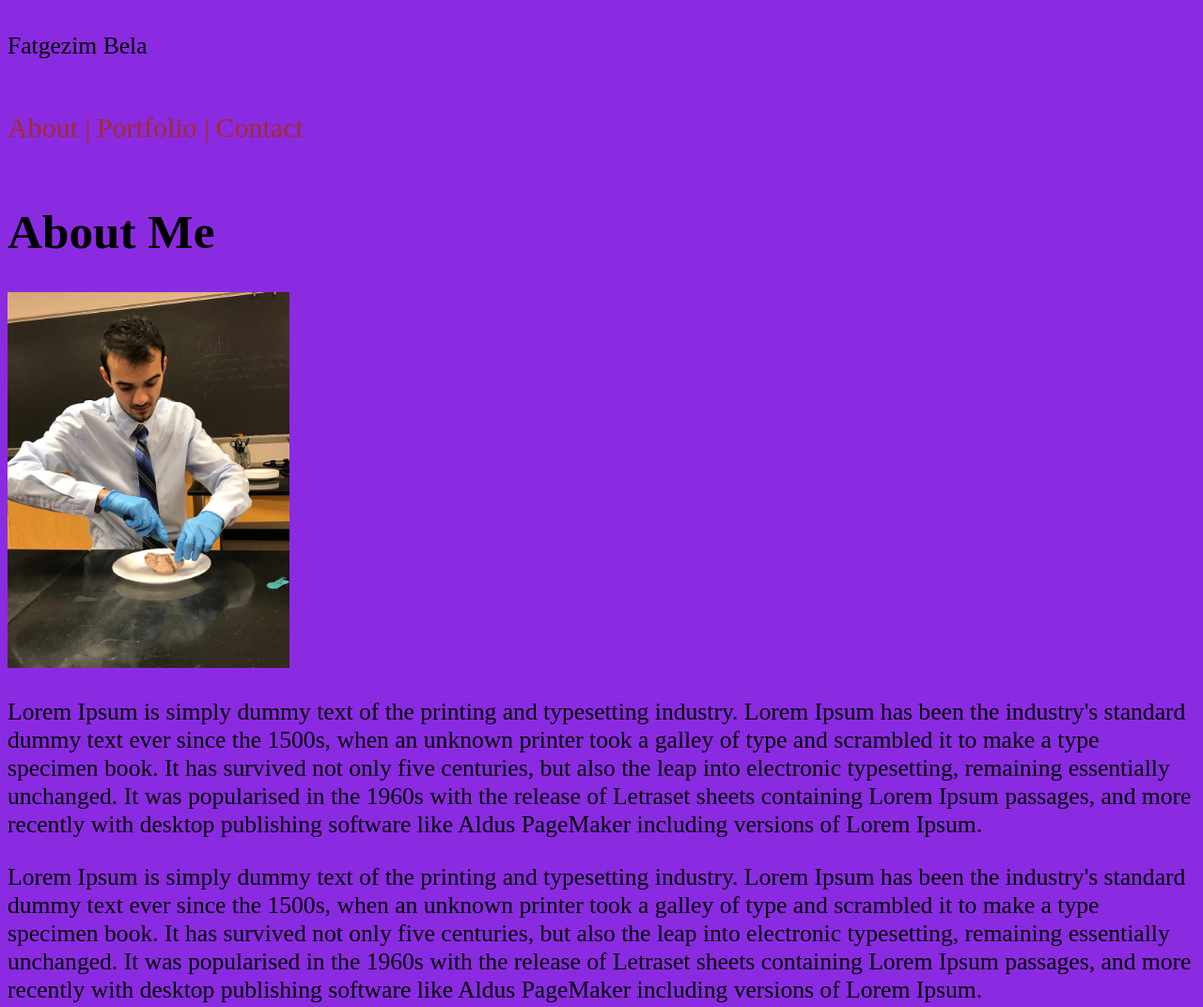
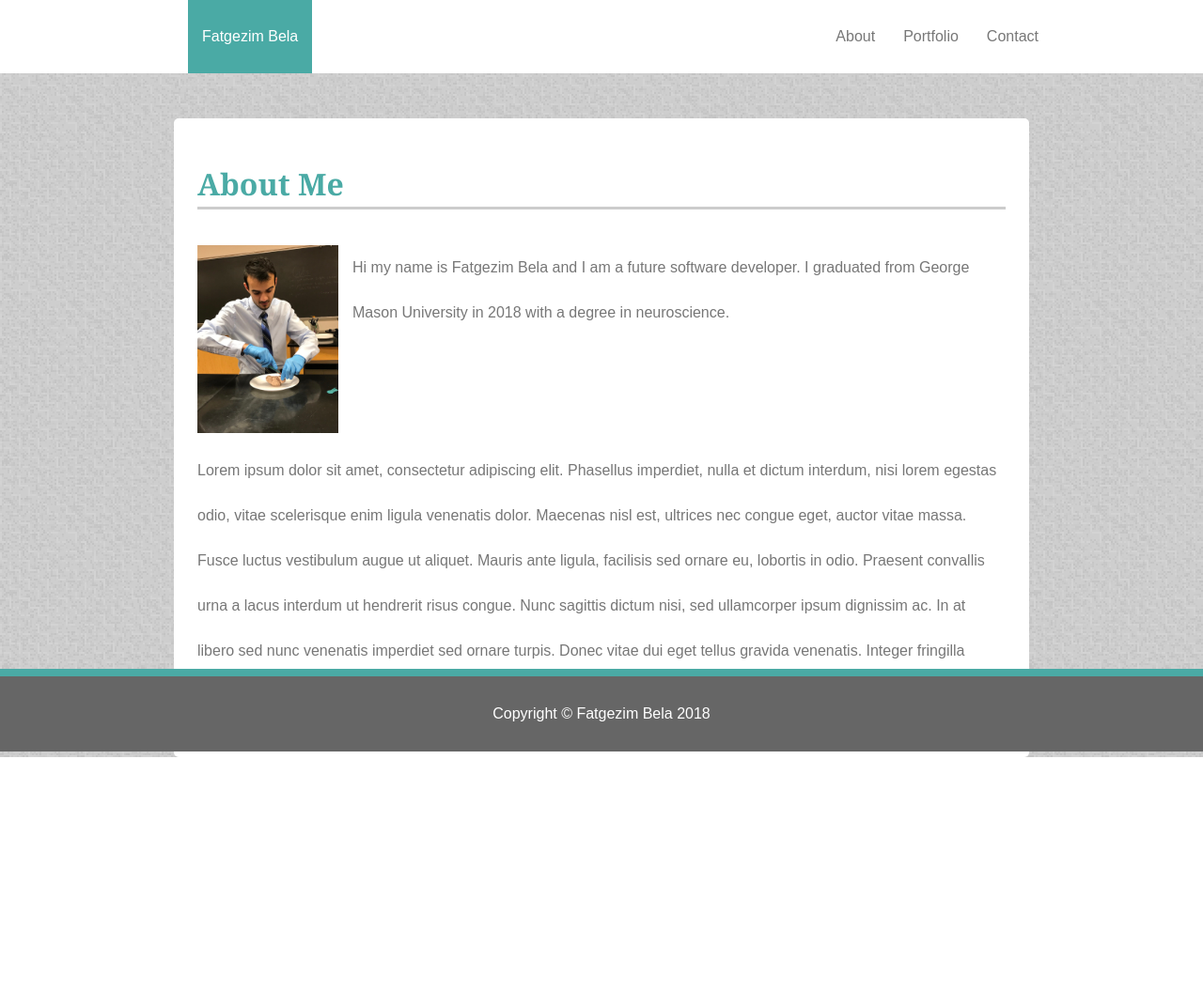
Before and after one commit to Fatgezimb/Basic-Portfolio, a plain HTML site: page index.html in a window 1280 px wide. Shown: the top 1072 px of the page at 94% size. After the commit the page ends 806 px from the top, so only its background shows below. Drawn offline with Linux system fonts and the light colour scheme.

Commit message:
First commit

```diff
--- a/assets/css/style.css
+++ b/assets/css/style.css
@@ -1,30 +1,142 @@
+/* * Teal color (used for headings and backgrounds): `#4aaaa5`
+* Regular font color (used for paragraphs and all text besides the headings): `#777777`
+* Main header background color: `#ffffff`
+* Main header border color: `#cccccc`
+* Footer background color: `#666666`
+* Main content background color: `#ffffff`
+* Main content border color: `#dddddd` */
+/* This is where I will put all main elements */
+html {
+  box-sizing: block;
+  color: #777777;
+  border: #dddddd;
+  font-family: 'Arial','Helvetica Neue, Helvetica, sans-serif
+}
+
+/* *, *: before, *:after {
+  box-sizing: inherit;
+} */
+
+* {box-sizing: border-box;}
 
 body {
-    background-color: aqua;
-    display: inline-block;
-    font-size: 2vw;
+  background-image: url('../images/retro_intro_@2X.png');
+  font-family: 'Arial', Helvetica Neue, Helvetica, sans-serif;
+  color: #777777;
+  margin: auto;
+  line-height: 3em;
 }
 
-a {
-    text-decoration: none;
-    font-size: 30px;
-    color: brown;
-    display: inline-flex;
-}
-a:hover {
-    opacity: unset;
-    text-decoration: underline;
-}
-
-img   {
-    size: 1vh;
-    size: 1vw
+h1 {
+  color: #4aaaa5;
+  font-family: 'Georgia', Times, Times New Roman, serif;
+  /* margin-top: 4em; */
+  border-bottom: 3px solid #ccc;
+  overflow:auto;
+  padding: 0px;
 }
 
 
+nav {
+  background-color:#ffff;
+}
+ul {
+  list-style: none;
+}
 
-@media (min-width: 1000px){
-    body {
-        background-color: blueviolet;
-    }
+li, a {
+  text-decoration: none;
+  color: #777777;
 }
+img {
+  height: 200px;
+  width: 150px;
+  float: left;
+  margin-right: 15px;
+}
+
+
+footer {
+  background-color: #666666;
+  color: white;
+  width: 100%;
+  padding: 0px;
+  margin-top: 1em;
+  border-top: 8px solid #4aaaa5;
+  position: fixed;
+  bottom: 0%;
+  /* border: 5px dotted white; */
+}
+
+/* This is where I will put classes */
+.footer {
+  text-align: center;
+}
+
+
+.text {
+  float: left;
+}
+
+.main-nav {
+  display: -webkit-flex;
+  display: flex;
+  max-width: 960px;
+  margin: auto
+}
+.main-nav li:first-child {
+  margin-right: auto;
+}
+.main-nav a {
+  /* margin: 10px; */
+  /* border-radius: 5px; */
+  /* color: red; */
+	display: block;
+	padding: 15px;
+}
+.main-nav .name {
+  background: #4aaaa5;
+  color: white;
+}
+
+.container {
+  max-width: 910px;
+  padding: 25px;
+  margin: auto;
+  background-color: #ffff;
+  border-radius: 5px;
+}
+
+
+input[type=text], select, textarea {
+  width: 100%;
+  padding: 12px;
+  border: 1px solid #ccc;
+  border-radius: 4px;
+  box-sizing: border-box;
+  margin-top: 6px;
+  margin-bottom: 16px;
+  resize: vertical;
+}
+
+input[type=submit] {
+  background-color: #4aaaa5;
+  color: white;
+  padding: 12px 20px;
+  border: none;
+  border-radius: 4px;
+  cursor: pointer;
+}
+
+input[type=submit]:hover {
+  background-color: #45a049;
+}
+
+.container-2 {
+  border-radius: 5px;
+  /* background-color: #f2f2f2; */
+  /* padding: 20px; */
+}
+
+
+/* This is where I will put all three media quiries */
--- a/index.html
+++ b/index.html
@@ -1,38 +1,59 @@
 <!DOCTYPE html>
-<html lang="en">
+
+<html lang="en" dir="ltr">
+
 <head>
-    <meta charset="UTF-8">
-    <meta name="viewport" content="width=device-width, initial-scale=1.0">
-    <meta http-equiv="X-UA-Compatible" content="ie=edge">
-    <title>Test</title>
-    <link rel="stylesheet" href="assets/css/style.css">
+  <meta charset="utf-8">
+  <title>Fatgezim Bela</title>
+  <link rel="stylesheet" href="assets/css/style.css">
 </head>
+
 <body>
-    <div class="container">
-        <nav>
-            <p class="name">Fatgezim Bela</p>
-
-            <a href="index.html"><p class="about">About |</p></a>
-            <a href="portfolio.html"><p class="portfolio">Portfolio |</p></a>
-
-            <a href="contacts.html"><p class="contact">Contact</p></a>
-        </nav>
-
-        <h1>About Me</h1>
-
-        <div class="info">
-            <img src="assets/images/ME.jpg" alt="Picture of Fatgezim Bela" width="300em">
-            <p>Lorem Ipsum is simply dummy text of the printing and typesetting industry. Lorem Ipsum has been the industry's standard dummy text ever since the 1500s, when an unknown printer took a galley of type and scrambled it to make a type specimen book. It has survived not only five centuries, but also the leap into electronic typesetting, remaining essentially unchanged. It was popularised in the 1960s with the release of Letraset sheets containing Lorem Ipsum passages, and more recently with desktop publishing software like Aldus PageMaker including versions of Lorem Ipsum.</p>
-            <p>Lorem Ipsum is simply dummy text of the printing and typesetting industry. Lorem Ipsum has been the industry's standard dummy text ever since the 1500s, when an unknown printer took a galley of type and scrambled it to make a type specimen book. It has survived not only five centuries, but also the leap into electronic typesetting, remaining essentially unchanged. It was popularised in the 1960s with the release of Letraset sheets containing Lorem Ipsum passages, and more recently with desktop publishing software like Aldus PageMaker including versions of Lorem Ipsum.</p>
-            <p>Lorem Ipsum is simply dummy text of the printing and typesetting industry. Lorem Ipsum has been the industry's standard dummy text ever since the 1500s, when an unknown printer took a galley of type and scrambled it to make a type specimen book. It has survived not only five centuries, but also the leap into electronic typesetting, remaining essentially unchanged. It was popularised in the 1960s with the release of Letraset sheets containing Lorem Ipsum passages, and more recently with desktop publishing software like Aldus PageMaker including versions of Lorem Ipsum.</p>
-
-        </div>
 
 
+  <nav>
+      <ul class="main-nav">
+      <li><a href="index.html" class="name">Fatgezim Bela</a></li>
+
+          <li><a href="index.html">About</a></li>
+          <li><a href="portfolio.html">Portfolio</a></li>
+          <li><a href="contacts.html">Contact</a></li>
+      </ul>
+
+  </nav>
+  <br>
+  <div class="container">
+    <div class="body">
+      <h1 class="header">About Me</h1>
+      <p class="text"><img src="assets/images/ME.jpg" alt="ME">
+        Hi my name is Fatgezim Bela and I am a future software developer.
+      I graduated from George Mason University in 2018 with a degree in neuroscience.
+    </p>
+
+      <p> Lorem ipsum dolor sit amet, consectetur
+        adipiscing elit. Phasellus imperdiet, nulla
+        et dictum interdum, nisi lorem egestas odio,
+        vitae scelerisque enim ligula venenatis dolor.
+        Maecenas nisl est, ultrices nec congue eget,
+        auctor vitae massa. Fusce luctus vestibulum
+        augue ut aliquet. Mauris ante ligula, facilisis
+        sed ornare eu, lobortis in odio. Praesent
+        convallis urna a lacus interdum ut hendrerit
+        risus congue. Nunc sagittis dictum nisi, sed
+        ullamcorper ipsum dignissim ac. In at libero
+        sed nunc venenatis imperdiet sed ornare turpis.
+        Donec vitae dui eget tellus gravida venenatis.
+        Integer fringilla congue eros non fermentum.
+        Sed dapibus pulvinar nibh tempor porta. Cras ac
+        leo purus. Mauris quis diam velit.</p>
     </div>
+  </div>
 
 
 
+  <footer>
+    <p class="footer">Copyright &copy; Fatgezim Bela 2018</p>
+  </footer>
+</body>
 
-</body>
 </html>
```
Also changed, not shown: contacts.html (+55 -0 lines), portfolio.html (+41 -0 lines), assets/images/fountain.jpg (added), assets/images/graffiti.jpg (added), assets/images/ice.jpg (added), assets/images/light.jpg (added), assets/images/retro_intro_@2X.png (added).
